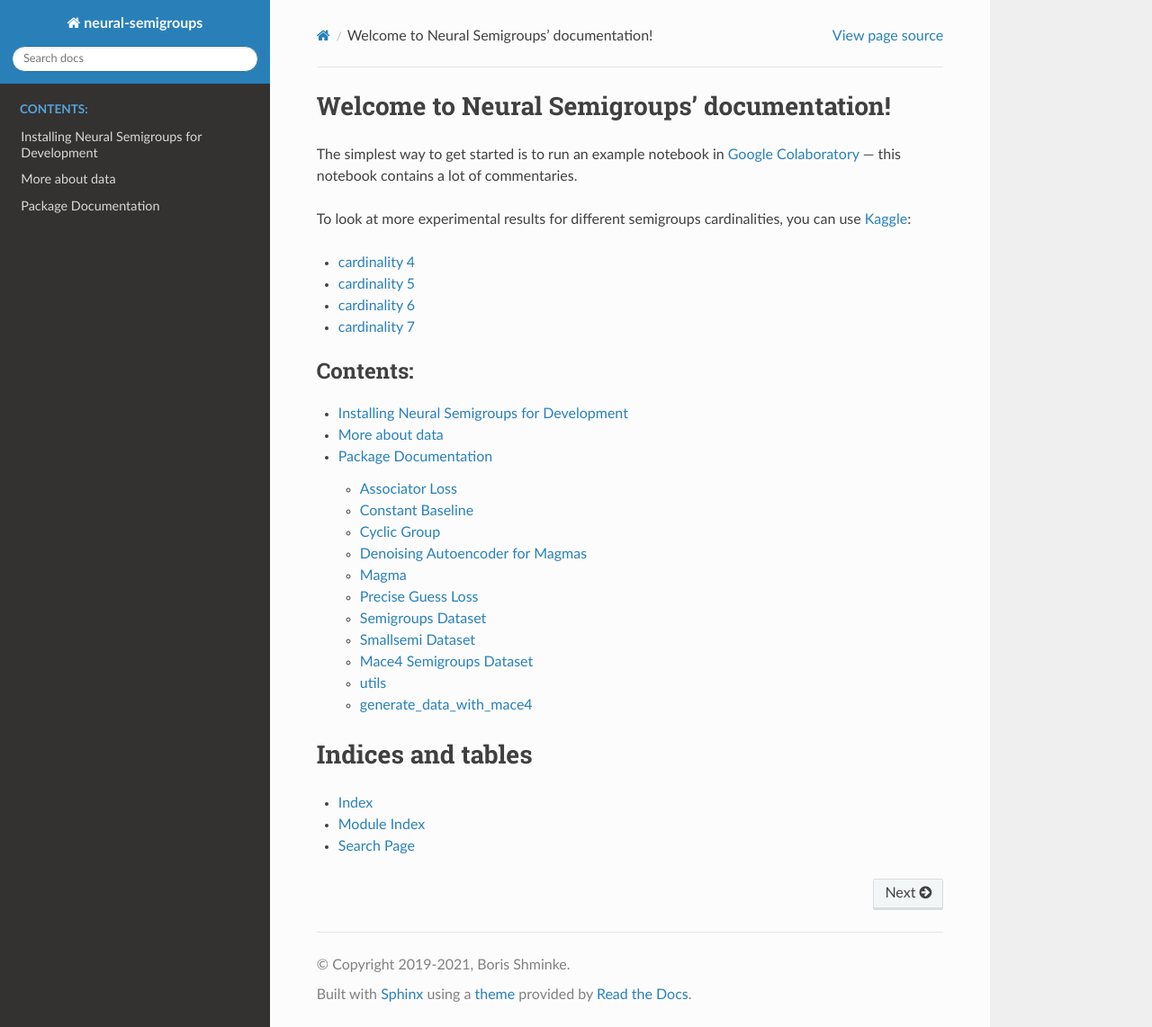
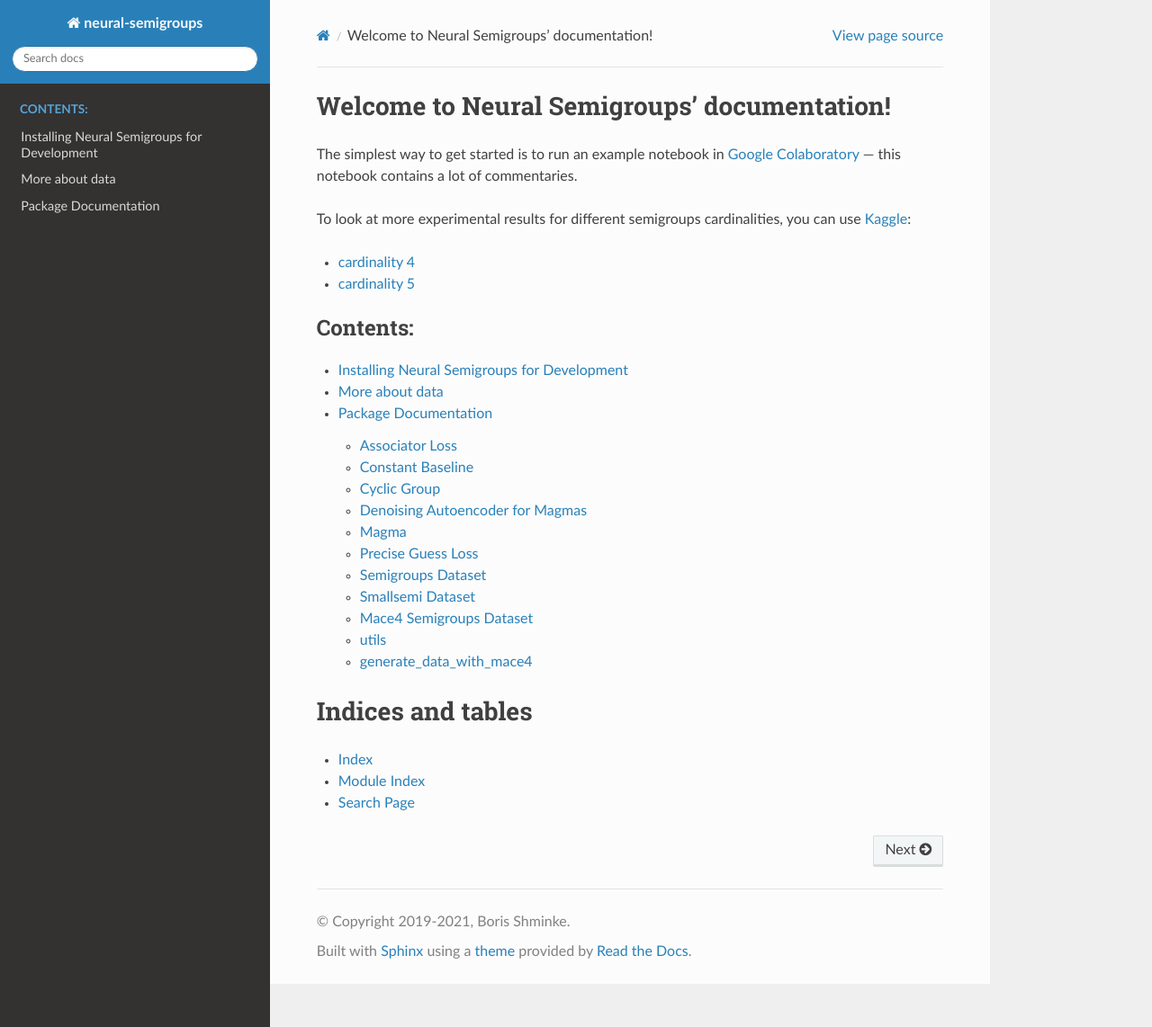
Before and after one commit to inpefess/neural-semigroups, a Sphinx documentation site: the page built from doc/source/index.rst, in a window 1280 px wide and 1142 px high. Shown: the whole window at 90% size. Built offline with Sphinx 7.4.7 and the Read the Docs theme 2.0.0, drawn with Linux system fonts in a browser that asks for light colours.

Commit message:
update doc

```diff
--- a/doc/source/index.rst
+++ b/doc/source/index.rst
@@ -7,8 +7,6 @@ To look at more experimental results for different semigroups cardinalities, you
 
 * `cardinality 4`_
 * `cardinality 5`_
-* `cardinality 6`_
-* `cardinality 7`_
 
 .. toctree::
    :maxdepth: 2
@@ -26,9 +24,7 @@ Indices and tables
 * :ref:`modindex`
 * :ref:`search`
 
-.. _Google Colaboratory: https://colab.research.google.com/github/inpefess/neural-semigroups/blob/master/examples/dae-4-colab.ipynb
+.. _Google Colaboratory: https://colab.research.google.com/github/inpefess/neural-semigroups/blob/master/examples/dae_4_colab.ipynb
 .. _Kaggle: https://kaggle.com
 .. _cardinality 4: https://www.kaggle.com/inpefess/neural-semigroups-dae-dim-4
 .. _cardinality 5: https://www.kaggle.com/inpefess/neural-semigroups-dae-dim-5
-.. _cardinality 6: https://www.kaggle.com/inpefess/neural-semigroups-dae-dim-6
-.. _cardinality 7: https://www.kaggle.com/inpefess/neural-semigroups-dae-dim-7
```
